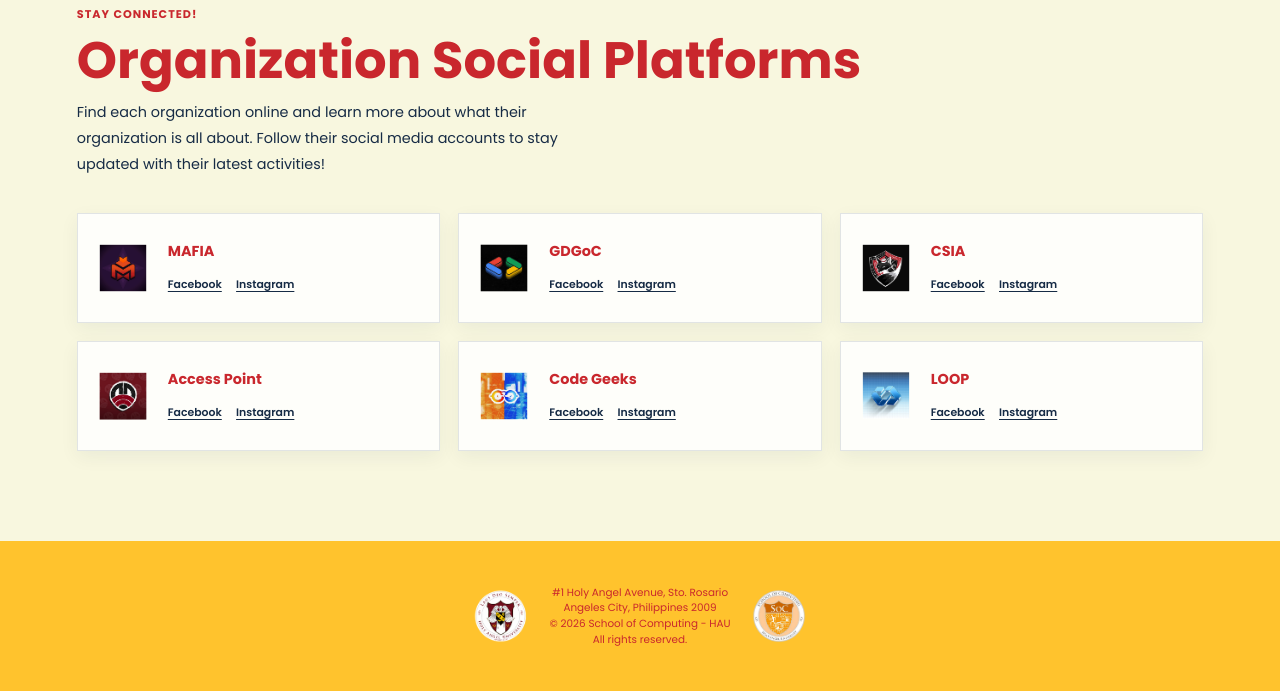
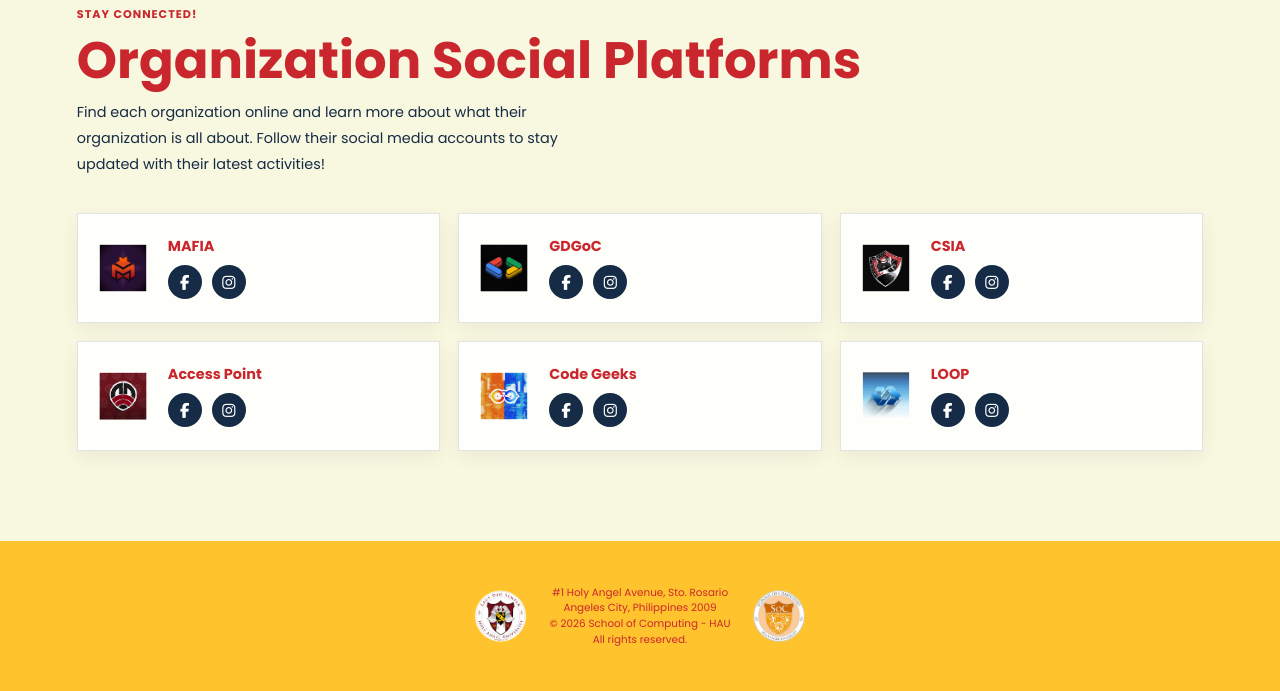
Before and after one commit to hiejie/adf-project, a web app: file features.html in a window 1280 px wide. Shown: the part 2618-3309 px from the top of the page. Run offline with its HTML, style and script files only (its server is not run), Linux system fonts and the light colour scheme.

Commit message:
changes links to icon

```diff
--- a/css/features.css
+++ b/css/features.css
@@ -301,18 +301,44 @@
   font-size: 0.9rem;
 }
 
-.social-platform-card a {
-  margin-right: 10px;
-  color: var(--navy);
-  font-size: 0.68rem;
-  font-weight: 600;
-  text-decoration: underline;
-  text-underline-offset: 3px;
+/* ---------- Social Media Icons ---------- */
+
+.social-icons {
+  display: flex;
+  align-items: center;
+  gap: 10px;
+  margin-top: 8px;
 }
 
-.social-platform-card a:hover {
-  color: var(--red);
+.social-icons a {
+  display: flex;
+  align-items: center;
+  justify-content: center;
+
+  width: 34px;
+  height: 34px;
+
+  border-radius: 50%;
+
+  background: var(--navy);
+  color: var(--white);
+
+  text-decoration: none;
+
+  transition:
+    background 0.25s ease,
+    color 0.25s ease,
 }
+
+.social-icons a:hover {
+  background: var(--red);
+}
+
+.social-icons i {
+  font-size: 15px;
+}
+
+
 
 /* =========================================================
    ORGANIZATION CARDS
--- a/features.html
+++ b/features.html
@@ -10,6 +10,8 @@
   <link rel="preconnect" href="https://fonts.googleapis.com">
   <link rel="preconnect" href="https://fonts.gstatic.com" crossorigin>
   <link href="https://fonts.googleapis.com/css2?family=Poppins:wght@400;500;600;700&display=swap" rel="stylesheet">
+
+  <link rel="stylesheet" href="https://cdnjs.cloudflare.com/ajax/libs/font-awesome/6.5.2/css/all.min.css">
 
   <link rel="stylesheet" href="css/home.css">
   <script src="scripts/main.js" defer></script>
@@ -331,51 +333,179 @@
     </section>
 
     <!-- Organization Social Media Section -->
+    <!-- Organization Social Media Section -->
 <section class="social-platforms" id="social-platforms">
+
   <div class="social-platforms-header">
     <p class="eyebrow">STAY CONNECTED!</p>
+
     <h2>Organization Social Platforms</h2>
-        <p>Find each organization online and learn more about what their organization is all about.
-          Follow their social media accounts to stay updated with their latest activities!</p>
+
+    <p>
+      Find each organization online and learn more about what their
+      organization is all about. Follow their social media accounts
+      to stay updated with their latest activities!
+    </p>
   </div>
 
+
   <div class="social-platforms-grid">
+
+    <!-- MAFIA -->
     <article class="social-platform-card">
       <img src="images/org-logo/mafia.png" alt="MAFIA logo">
-          <div><h3>MAFIA</h3>
-            <a href="https://www.facebook.com/mafia.org.hau" target="_blank" rel="noopener noreferrer">Facebook</a>
-            <a href="https://www.instagram.com/mafia.org.hau/" target="_blank" rel="noopener noreferrer">Instagram</a></div>
+
+      <div>
+        <h3>MAFIA</h3>
+
+        <div class="social-icons">
+          <a href="https://www.facebook.com/mafia.org.hau"
+             target="_blank"
+             rel="noopener noreferrer"
+             aria-label="MAFIA Facebook">
+            <i class="fa-brands fa-facebook-f"></i>
+          </a>
+
+          <a href="https://www.instagram.com/mafia.org.hau/"
+             target="_blank"
+             rel="noopener noreferrer"
+             aria-label="MAFIA Instagram">
+            <i class="fa-brands fa-instagram"></i>
+          </a>
+        </div>
+      </div>
     </article>
+
+
+    <!-- GDGoC -->
     <article class="social-platform-card">
       <img src="images/org-logo/gdgoc.png" alt="GDGoC logo">
-          <div><h3>GDGoC</h3>
-            <a href="https://www.facebook.com/gdsc.hau" target="_blank" rel="noopener noreferrer">Facebook</a>
-            <a href="https://www.instagram.com/gdgoc_hau/" target="_blank" rel="noopener noreferrer">Instagram</a></div>
+
+      <div>
+        <h3>GDGoC</h3>
+
+        <div class="social-icons">
+          <a href="https://www.facebook.com/gdsc.hau"
+             target="_blank"
+             rel="noopener noreferrer"
+             aria-label="GDGoC Facebook">
+            <i class="fa-brands fa-facebook-f"></i>
+          </a>
+
+          <a href="https://www.instagram.com/gdgoc_hau/"
+             target="_blank"
+             rel="noopener noreferrer"
+             aria-label="GDGoC Instagram">
+            <i class="fa-brands fa-instagram"></i>
+          </a>
+        </div>
+      </div>
     </article>
+
+
+    <!-- CSIA -->
     <article class="social-platform-card">
       <img src="images/org-logo/csia.png" alt="CSIA logo">
-          <div><h3>CSIA</h3>
-            <a href="https://www.facebook.com/csia.hausoc" target="_blank" rel="noopener noreferrer">Facebook</a>
-            <a href="https://www.instagram.com/csia.hausoc/" target="_blank" rel="noopener noreferrer">Instagram</a></div>
+
+      <div>
+        <h3>CSIA</h3>
+
+        <div class="social-icons">
+          <a href="https://www.facebook.com/csia.hausoc"
+             target="_blank"
+             rel="noopener noreferrer"
+             aria-label="CSIA Facebook">
+            <i class="fa-brands fa-facebook-f"></i>
+          </a>
+
+          <a href="https://www.instagram.com/csia.hausoc/"
+             target="_blank"
+             rel="noopener noreferrer"
+             aria-label="CSIA Instagram">
+            <i class="fa-brands fa-instagram"></i>
+          </a>
+        </div>
+      </div>
     </article>
+
+
+    <!-- Access Point -->
     <article class="social-platform-card">
       <img src="images/org-logo/access-point.png" alt="Access Point logo">
-          <div><h3>Access Point</h3>
-            <a href="https://www.facebook.com/theaccesspointhau" target="_blank" rel="noopener noreferrer">Facebook</a>
-            <a href="https://www.instagram.com/theaccesspointhau/" target="_blank" rel="noopener noreferrer">Instagram</a></div>
+
+      <div>
+        <h3>Access Point</h3>
+
+        <div class="social-icons">
+          <a href="https://www.facebook.com/theaccesspointhau"
+             target="_blank"
+             rel="noopener noreferrer"
+             aria-label="Access Point Facebook">
+            <i class="fa-brands fa-facebook-f"></i>
+          </a>
+
+          <a href="https://www.instagram.com/theaccesspointhau/"
+             target="_blank"
+             rel="noopener noreferrer"
+             aria-label="Access Point Instagram">
+            <i class="fa-brands fa-instagram"></i>
+          </a>
+        </div>
+      </div>
     </article>
+
+
+    <!-- Code Geeks -->
     <article class="social-platform-card">
       <img src="images/org-logo/code-geeks.png" alt="Code Geeks logo">
-          <div><h3>Code Geeks</h3>
-            <a href="https://www.facebook.com/TheCodeGeeks" target="_blank" rel="noopener noreferrer">Facebook</a>
-            <a href="https://www.instagram.com/haucodegeeks/" target="_blank" rel="noopener noreferrer">Instagram</a></div>
+
+      <div>
+        <h3>Code Geeks</h3>
+
+        <div class="social-icons">
+          <a href="https://www.facebook.com/TheCodeGeeks"
+             target="_blank"
+             rel="noopener noreferrer"
+             aria-label="Code Geeks Facebook">
+            <i class="fa-brands fa-facebook-f"></i>
+          </a>
+
+          <a href="https://www.instagram.com/haucodegeeks/"
+             target="_blank"
+             rel="noopener noreferrer"
+             aria-label="Code Geeks Instagram">
+            <i class="fa-brands fa-instagram"></i>
+          </a>
+        </div>
+      </div>
     </article>
+
+
+    <!-- LOOP -->
     <article class="social-platform-card">
       <img src="images/org-logo/loop.png" alt="LOOP logo">
-          <div><h3>LOOP</h3>
-            <a href="https://www.facebook.com/hausoc.loop" target="_blank" rel="noopener noreferrer">Facebook</a>
-            <a href="https://www.instagram.com/hausoc.loop/" target="_blank" rel="noopener noreferrer">Instagram</a></div>
+
+      <div>
+        <h3>LOOP</h3>
+
+        <div class="social-icons">
+          <a href="https://www.facebook.com/hausoc.loop"
+             target="_blank"
+             rel="noopener noreferrer"
+             aria-label="LOOP Facebook">
+            <i class="fa-brands fa-facebook-f"></i>
+          </a>
+
+          <a href="https://www.instagram.com/hausoc.loop/"
+             target="_blank"
+             rel="noopener noreferrer"
+             aria-label="LOOP Instagram">
+            <i class="fa-brands fa-instagram"></i>
+          </a>
+        </div>
+      </div>
     </article>
+
   </div>
 </section>
 
```
Lines whose indentation alone changed are shown as unchanged.
